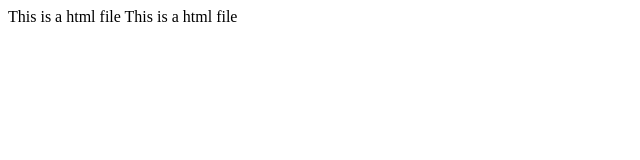
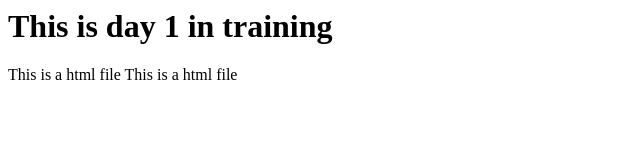
Before and after one commit to Aadhithya2005-lab/Git-Practice-, a plain HTML site: page index.html in a window 1280 px wide. Shown: the whole page, without its empty margins (0-640 px from the left). Drawn offline with Linux system fonts and the light colour scheme.

Commit message:
newly updated with readme

```diff
--- a/index.html
+++ b/index.html
@@ -1,5 +1,6 @@
 <html>
     <head>
+        <h1>This is day 1 in training</h1>
         <a>This is a html file</a>
         <a>This is a html file</a>
     </head>
```
Also changed, not shown: readme.txt (added).
